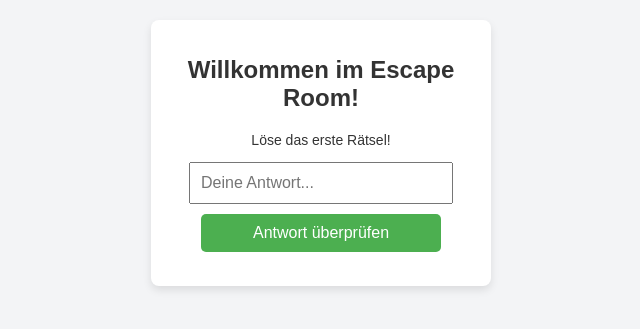
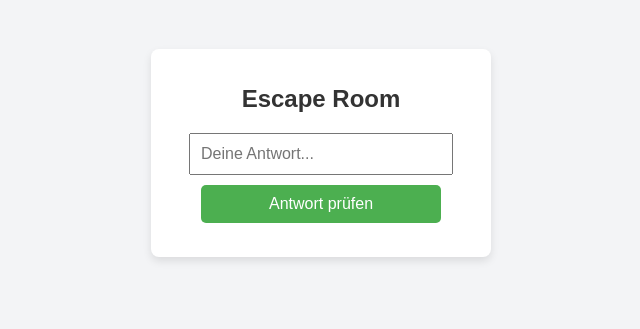
Before and after one commit to AlexGaming-Studios/Der-Raum-der-unendlichen-M-glichkeiten, a plain HTML site: page index.html in a window 1280 px wide. Shown: the part 247-576 px from the top of the page, without its empty margins (319-959 px from the left). Drawn offline with Linux system fonts and the light colour scheme.

Commit message:
index.html aktualisieren
Fehlerbehebung

```diff
--- a/index.html
+++ b/index.html
@@ -2,18 +2,20 @@
 <html lang="de">
 <head>
     <meta charset="UTF-8">
-    <meta name="viewport" content="width=device-width, initial-scale=1.0">
-    <title>Escape Room Spiel</title>
+    <title>Escape Room</title>
     <link rel="stylesheet" href="style.css">
 </head>
 <body>
     <div class="container">
-        <h1>Willkommen im Escape Room!</h1>
-        <p id="riddle">Löse das erste Rätsel!</p>
-        <input type="text" id="answer" placeholder="Deine Antwort...">
-        <button onclick="checkAnswer()">Antwort überprüfen</button>
-        <p id="tip"></p>
-        <p id="message"></p>
+        <h1>Escape Room</h1>
+        <div id="riddle-container">
+            <h2 id="riddle-title"></h2>
+            <p id="riddle-description"></p>
+            <input type="text" id="answer" placeholder="Deine Antwort...">
+            <button onclick="checkAnswer()">Antwort prüfen</button>
+            <p id="tip" class="hidden"></p>
+            <p id="message"></p>
+        </div>
     </div>
     <script src="game.js"></script>
 </body>
```
